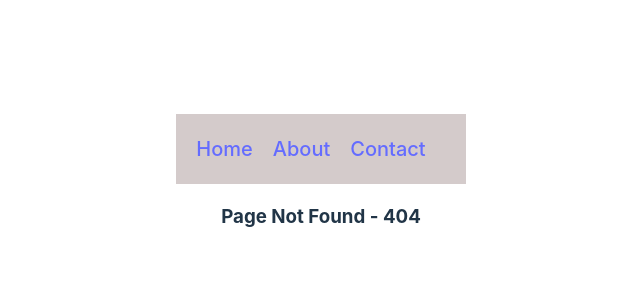
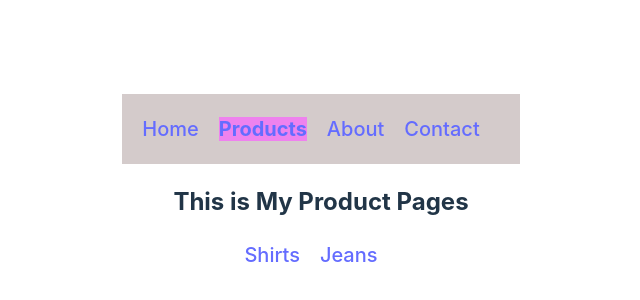
Before and after one commit to Corpjack-Aniket/React-Ref-and-Routing, a React (Vite) app in the folder routing/: page /products in a window 1280 px wide. Before the commit this address had no page. Shown: the part 218-518 px from the top of the page, without its empty margins (319-959 px from the left). Built offline with nearby package versions, Linux system fonts and the light colour scheme.

Commit message:
Nested Routing

```diff
--- a/routing/src/App.css
+++ b/routing/src/App.css
@@ -41,7 +41,7 @@
   color: #888;
 }
 
-nav{
+.main-nav{
   background-color: rgb(212, 203, 203);
   padding: 20px;
 }
--- a/routing/src/App.jsx
+++ b/routing/src/App.jsx
@@ -7,6 +7,9 @@ import Contact from './component/Contact'
 import Navbar from './component/Navbar'
 import Activelink from './component/Activelink'
 import PageNotFound from './component/PageNotFound'
+import Products from './component/Products'
+import Shirts from './component/Shirts'
+import Jeans from './component/Jeans'
 
 
 function App() {
@@ -40,6 +43,11 @@ const NavigatetoWhere = () =>{
    <Routes>
     <Route path='/' element={<Home/>}/> //! slash represent localhostn:3000
     <Route path='/about' element={<About/>}/>
+    //! Nested Route example here
+    <Route path='/products' element={<Products/>}>
+      <Route path='shirts' element={<Shirts/>} />
+      <Route path='jeans' element={<Jeans/>}/>
+    </Route>
     <Route path='/contact' element={<Contact/>}/>
     <Route path='*' element={<PageNotFound/>} /> //!* means that if any route did not match it will redirect to this route.
    </Routes>
--- a/routing/src/component/Activelink.jsx
+++ b/routing/src/component/Activelink.jsx
@@ -3,9 +3,10 @@ import { NavLink } from 'react-router-dom'
 
 function Activelink() {
   return (
-<nav>
+<nav className='main-nav'>
 
 <NavLink to='/'>Home</NavLink>
+<NavLink to='/products'>Products</NavLink>
 <NavLink to='/about'>About</NavLink>
 <NavLink to='/contact'>Contact</NavLink>
 </nav>
--- /dev/null
+++ b/routing/src/component/Jeans.jsx
@@ -0,0 +1,11 @@
+import React from 'react'
+
+function Jeans() {
+  return (
+    <div>
+      <h3>All Jeans Availabel</h3>
+    </div>
+  )
+}
+
+export default Jeans
--- a/routing/src/component/Navbar.jsx
+++ b/routing/src/component/Navbar.jsx
@@ -4,6 +4,7 @@ function Navbar() {
   return (
    <nav>
     <Link to='/'>Home</Link>
+    <Link to='/products'>Products</Link>
     <Link to='/about'>About</Link>
     <Link to='/contact'>Contact</Link>
    </nav>
--- /dev/null
+++ b/routing/src/component/Products.jsx
@@ -0,0 +1,21 @@
+import React from 'react'
+import { Link, Outlet } from 'react-router-dom'
+
+function Products() {
+  return (
+   <>
+    <div>
+      <h2>This is My Product Pages</h2>
+    </div>
+    <nav>
+      <Link to="shirts">Shirts</Link>
+      <Link to="jeans">Jeans</Link>
+    </nav>
+    {/* //! for rendering product to show on web */}
+    <Outlet/>
+    {/* //! outlet is used to show child component  */}
+   </>
+  )
+}
+
+export default Products
--- /dev/null
+++ b/routing/src/component/Shirts.jsx
@@ -0,0 +1,11 @@
+import React from 'react'
+
+function Shirts() {
+  return (
+    <div>
+      <h3>This is Shirt Collection</h3>
+    </div>
+  )
+}
+
+export default Shirts
```
